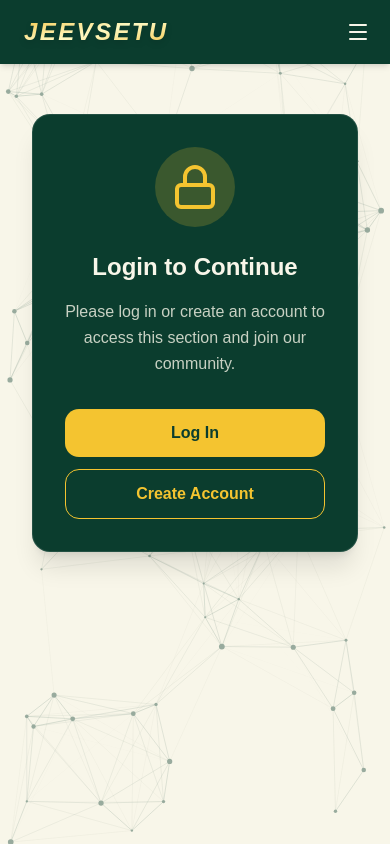
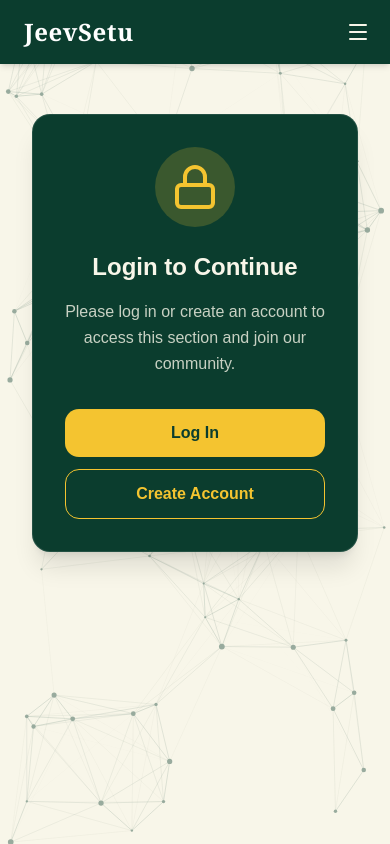
Before and after one commit to Abhijay-Nagal/JeevSetu, a React app in the folder frontend/: page /notifications in a window 390 px wide. Built offline with nearby package versions, Linux system fonts and the light colour scheme; no server answers; the HTML template or start-up script is replaced by a standard one.

Commit message:
update mobile header text to match logo font and color

```diff
--- a/frontend/src/layouts/AppLayout.jsx
+++ b/frontend/src/layouts/AppLayout.jsx
@@ -65,8 +65,8 @@ function AppLayout() {
 
       {/* Mobile Header */}
       <div className="md:hidden flex items-center justify-between bg-[#0B3D2E] text-[#F8F6E9] h-16 px-4 z-40 fixed top-0 w-full shadow-md">
-         <span className="text-2xl font-black italic tracking-widest bg-gradient-to-br from-[#F4C430] via-yellow-100 to-[#F4C430] bg-clip-text text-transparent drop-shadow-md ml-2">
-           JEEVSETU
+         <span className="font-serif font-bold text-2xl tracking-wide text-white ml-2">
+           JeevSetu
          </span>
          <button onClick={() => setIsMobileMenuOpen(!isMobileMenuOpen)} className="p-1">
            {isMobileMenuOpen ? <X size={24} /> : <Menu size={24} />}
```
